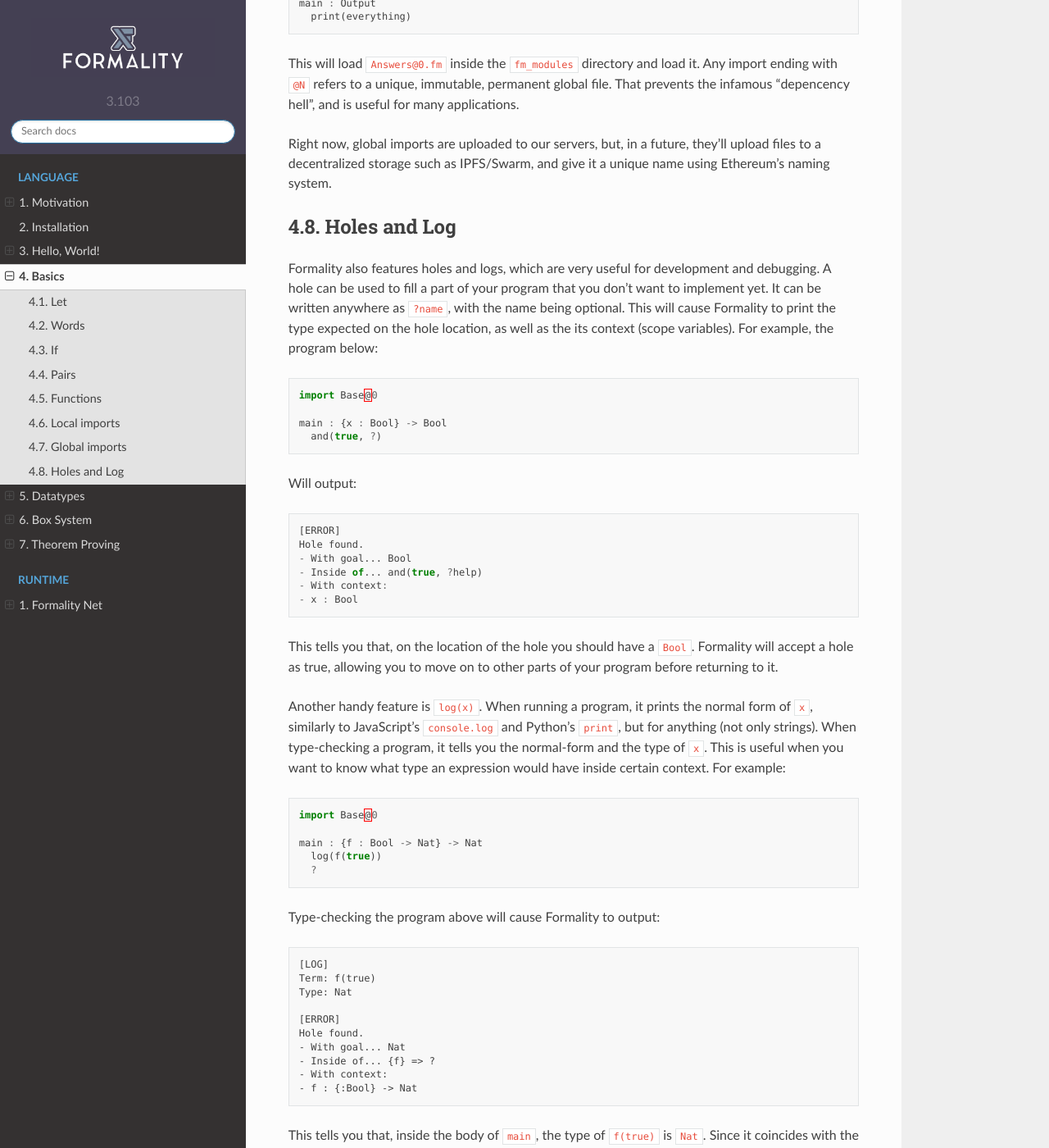
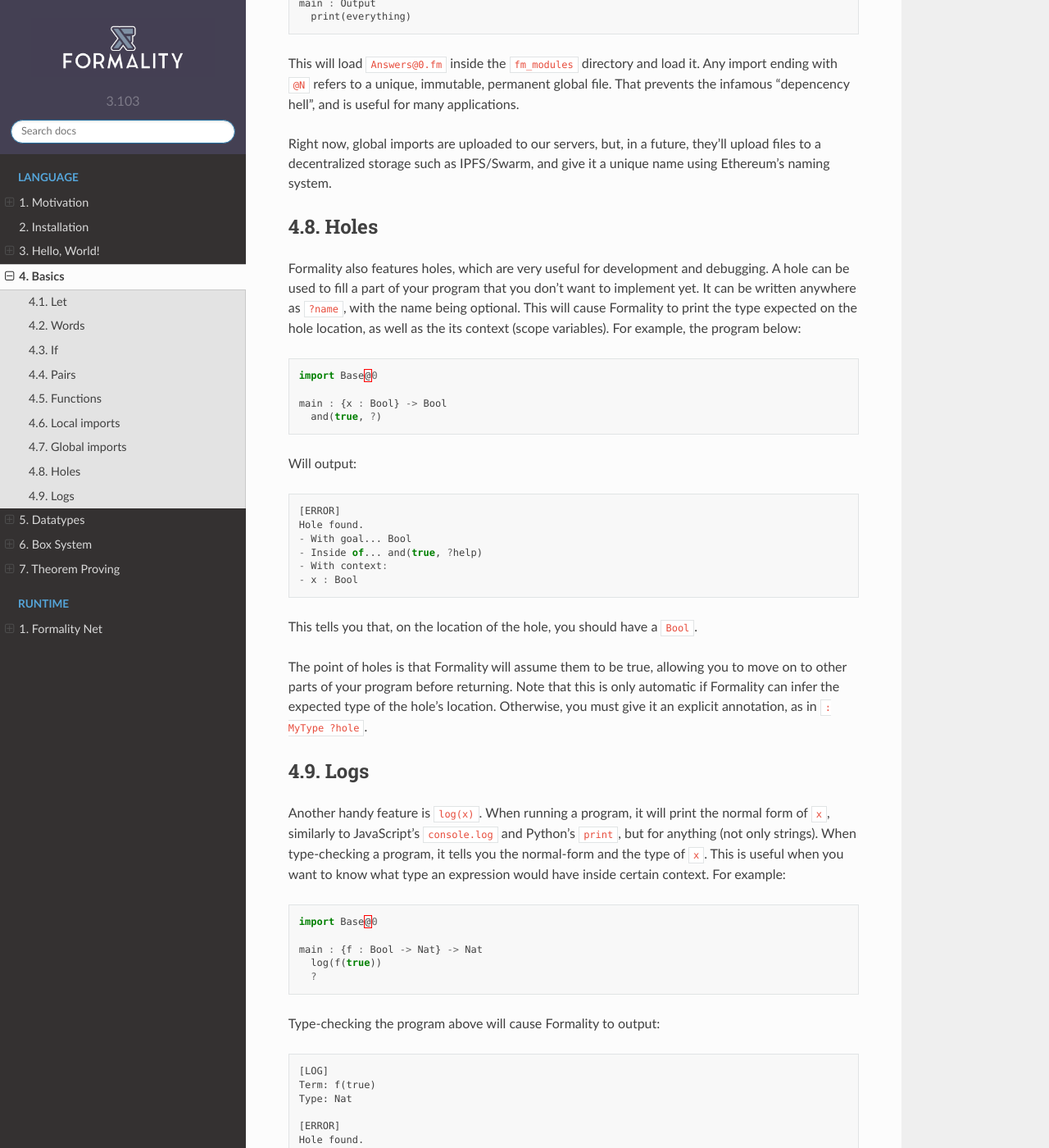
Before and after one commit to Soonad/docs.formality-lang.org, a Sphinx documentation site: the page built from docs/source/language/4.Basics.md, in a window 1280 px wide and 1400 px high, scrolled down 5058 px. Shown: the whole window at 82% size. Built offline with Sphinx 7.4.7 and the Read the Docs theme 2.0.0, drawn with Linux system fonts in a browser that asks for light colours; pages that are not in the unit, such as notebooks, are missing from menus; some of the changed text lies outside the part shown.

Commit message:
Split Hole/Log sections

````diff
--- a/docs/source/language/4.Basics.md
+++ b/docs/source/language/4.Basics.md
@@ -206,9 +206,9 @@ This will load `Answers@0.fm` inside the `fm_modules` directory and load it. Any
 
 Right now, global imports are uploaded to our servers, but, in a future, they'll upload files to a decentralized storage such as IPFS/Swarm, and give it a unique name using Ethereum's naming system.
 
-## Holes and Log
+## Holes
 
-Formality also features holes and logs, which are very useful for development and debugging. A hole can be used to fill a part of your program that you don't want to implement yet. It can be written anywhere as `?name`, with the name being optional. This will cause Formality to print the type expected on the hole location, as well as the its context (scope variables). For example, the program below:
+Formality also features holes, which are very useful for development and debugging. A hole can be used to fill a part of your program that you don't want to implement yet. It can be written anywhere as `?name`, with the name being optional. This will cause Formality to print the type expected on the hole location, as well as the its context (scope variables). For example, the program below:
 
 ```javascript
 import Base@0
@@ -228,9 +228,13 @@ Hole found.
 - x : Bool
 ```
 
-This tells you that, on the location of the hole you should have a `Bool`. Formality will accept a hole as true, allowing you to move on to other parts of your program before returning to it.
+This tells you that, on the location of the hole, you should have a `Bool`.
 
-Another handy feature is `log(x)`. When running a program, it prints the normal form of `x`, similarly to JavaScript's `console.log` and Python's `print`, but for anything (not only strings). When type-checking a program, it tells you the normal-form and the type of `x`. This is useful when you want to know what type an expression would have inside certain context. For example:
+The point of holes is that Formality will assume them to be true, allowing you to move on to other parts of your program before returning. Note that this is only automatic if Formality can infer the expected type of the hole's location. Otherwise, you must give it an explicit annotation, as in `: MyType ?hole`.
+
+## Logs
+
+Another handy feature is `log(x)`. When running a program, it will print the normal form of `x`, similarly to JavaScript's `console.log` and Python's `print`, but for anything (not only strings). When type-checking a program, it tells you the normal-form and the type of `x`. This is useful when you want to know what type an expression would have inside certain context. For example:
 
 ```javascript
 import Base@0
@@ -263,5 +267,3 @@ import Base@0
 main : {f : Bool -> Nat} -> Nat
   f(true)
 ```
-
-Note that holes assume that the inferred type at given location is correct. If that location has no inferred type, Formality will output a type-error and stop type-checking, preventing you from working on other parts of your program. To solve that, just prepend an explicit annotation with `:`, as in `: MyType ?`.
````
